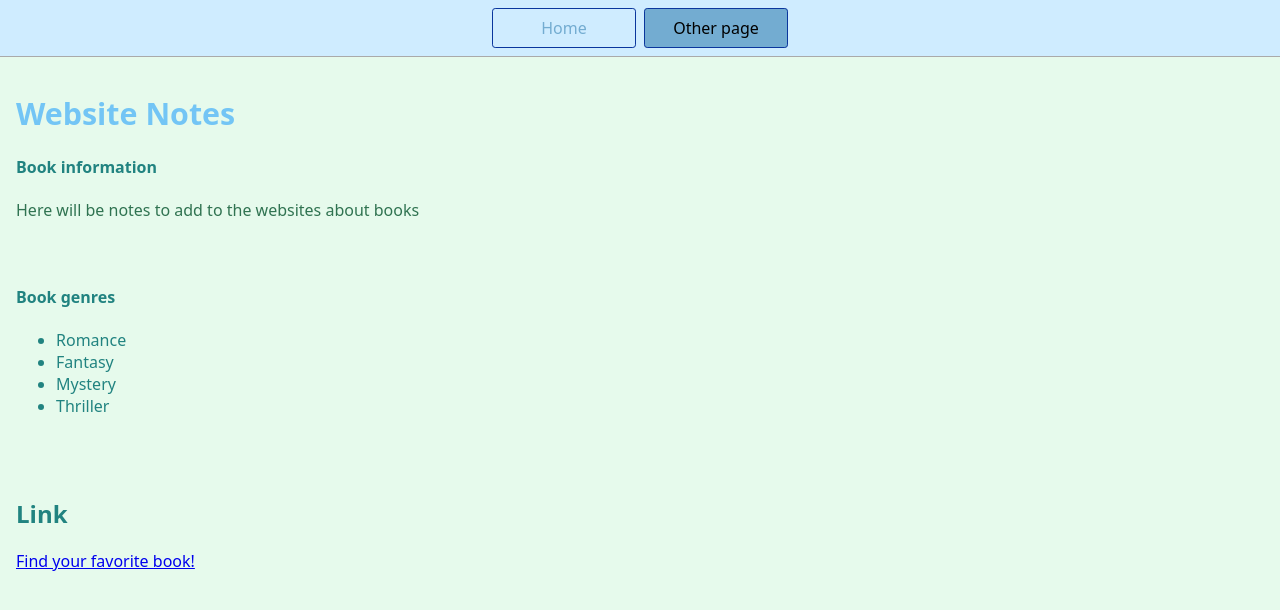
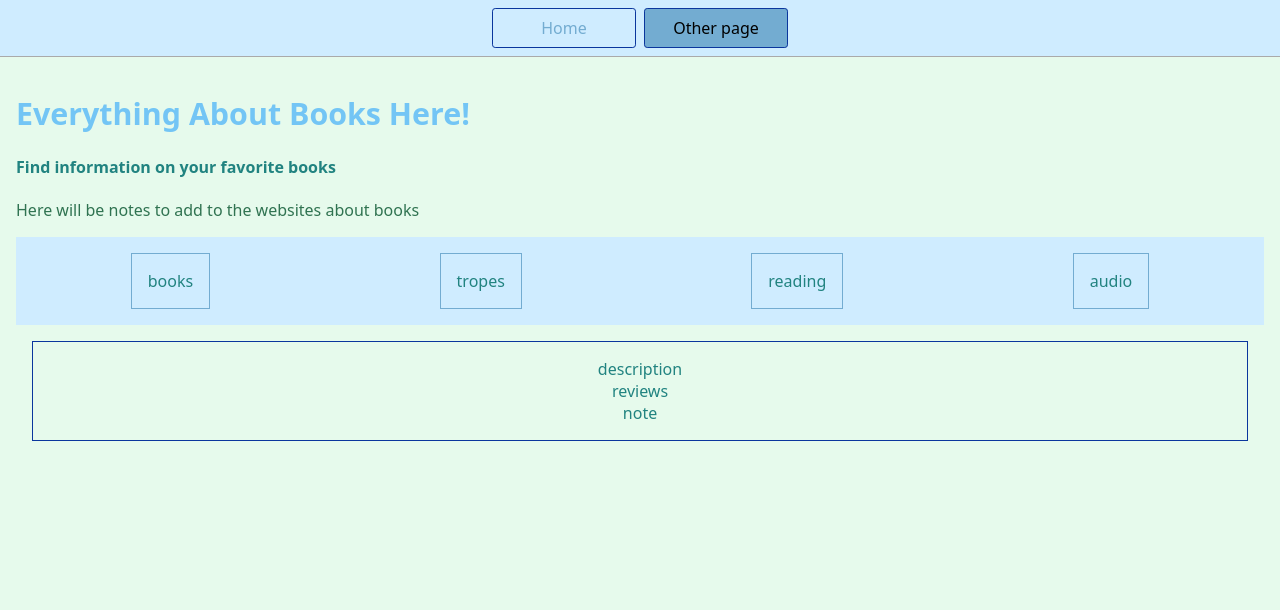
Before and after one commit to SihnmeyT/cps-early-college--project, a website: page page2.html in a window 1280 px wide. Drawn offline with Linux system fonts and the light colour scheme.

Commit message:
Html 2 changes

```diff
--- a/page2.html
+++ b/page2.html
@@ -13,25 +13,22 @@
       <a href="./page2.html" aria-current="page">Other page</a>
     </nav>
     <main>
-      <h1 style= "color: #73c5f5 ">Website Notes</h1>
-      <h4>Book information</h4>
+      <h1 style= "color: #73c5f5 ">Everything About Books Here!</h1>
+      <h4>Find information on your favorite books</h4>
       <p style="color: #307351">
         Here will be notes to add to the websites about books
-        <br>
-        <br>
-        <br>
-      </p>
-      <h4>Book genres</h4>
-        <ul>
-          <li> Romance</li>
-          <li>Fantasy</li>
-          <li>Mystery</li>
-          <li>Thriller</li>
-        </ul>
-        <br>
-        <br>
-        <h2>Link</h2>
-        <a href="https://www.goodreads.com/">Find your favorite book!</a>
+        <div class="parent">
+        <div class="child">books</div>
+      <div class="child">tropes</div>
+      <div class="child">reading</div>
+      <div class="child">audio</div>
+        </div>
+        <div class="child2">
+        <div class="note"> description</div>
+        <div class="note"> reviews</div>
+        <div class="note"> note</div>
+
+        </div>
     </main>
   </body>
 </html>
--- a/styles.css
+++ b/styles.css
@@ -60,7 +60,7 @@ h1 {
 .child {
   border: solid 1px var(--accent-color);
   background-color: var(--primary-color);
-  padding: 1.5rem;
+  padding: 1rem;
   margin: 1rem
 
 }
@@ -70,7 +70,20 @@ width: 100%;
 flex-direction: row;
 flex-wrap: wrap;
 justify-content: space-around;
-height: 100p;
+height: 200p;
 align-items: center;
 background-color: var(--primary-color) ;
 }
+.note{
+  display: flex;
+  width: 100%;
+  flex-direction: row;
+  flex-wrap: wrap;
+  justify-content: space-around;
+  align-items: center
+}
+.child2{
+  border: solid 1px var(--other-color);
+  padding: 1rem;
+  margin: 1rem;
+}
```
